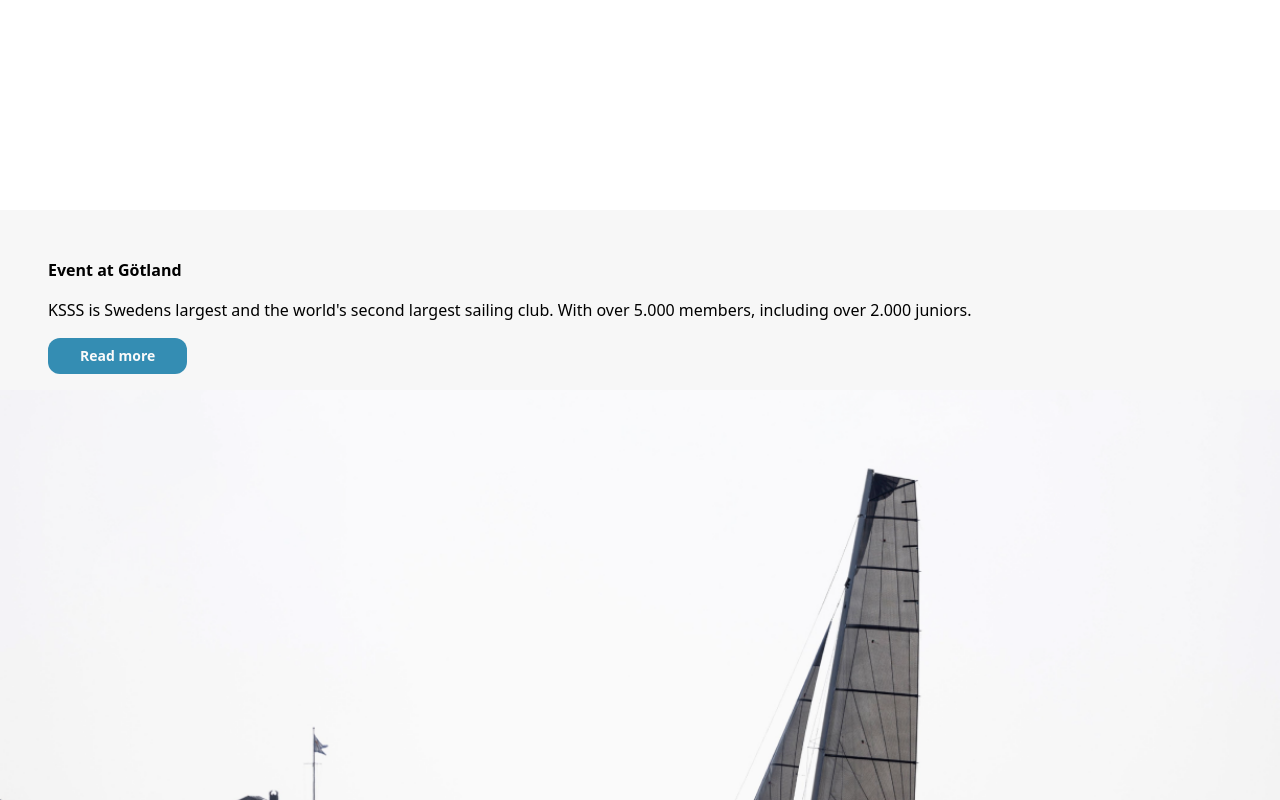
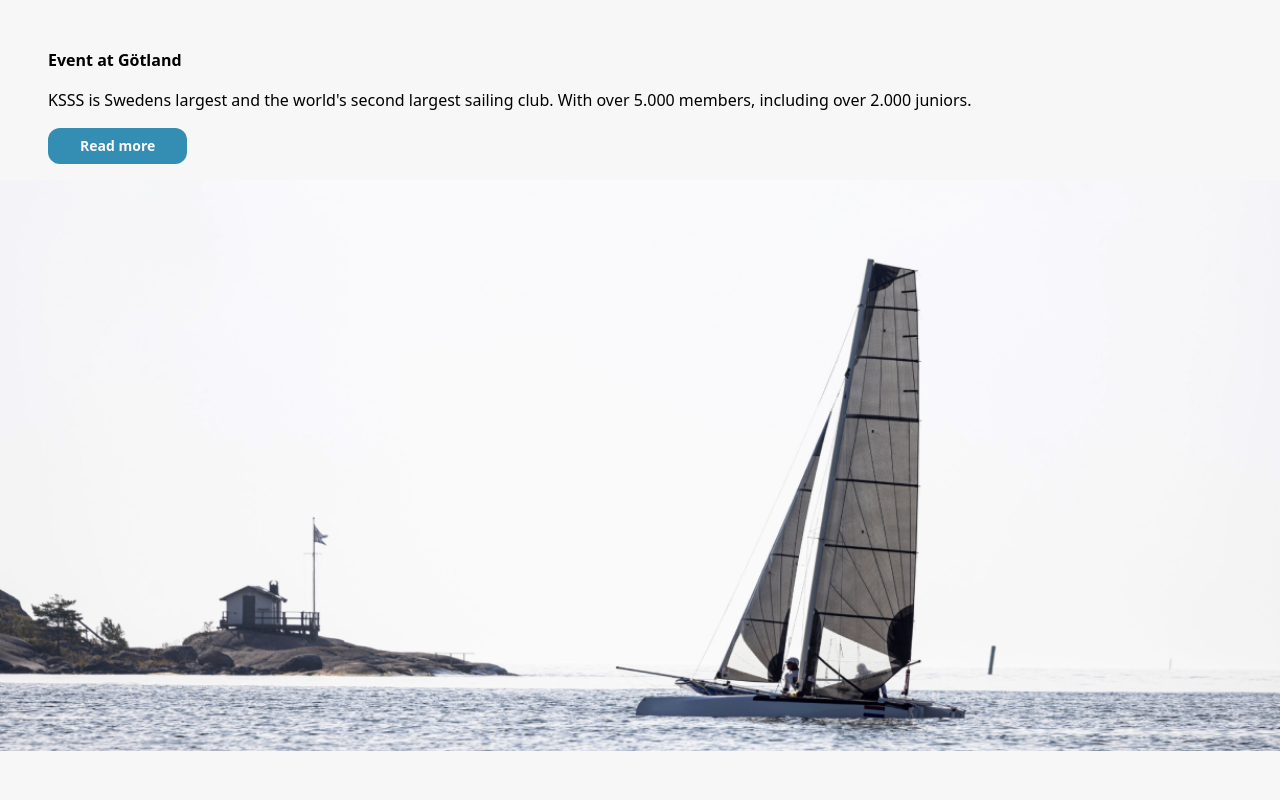
Before and after one commit to Nesrinemh/Hyper-Island--Ksss-timeline, a React (Vite) app: page / in a window 1280 px wide. Shown: the top 800 px of the page. Built offline with nearby package versions, Linux system fonts and the light colour scheme.

Commit message:
Delete empty space that simulated the header part

```diff
--- a/src/components/main/MainCard.jsx
+++ b/src/components/main/MainCard.jsx
@@ -14,7 +14,6 @@ function MainCard() {
 
   return (
     <>
-      <div style={{ height: '210px' }}></div>
       <article>
         {archive.map((item, index) => {
           return (
```
